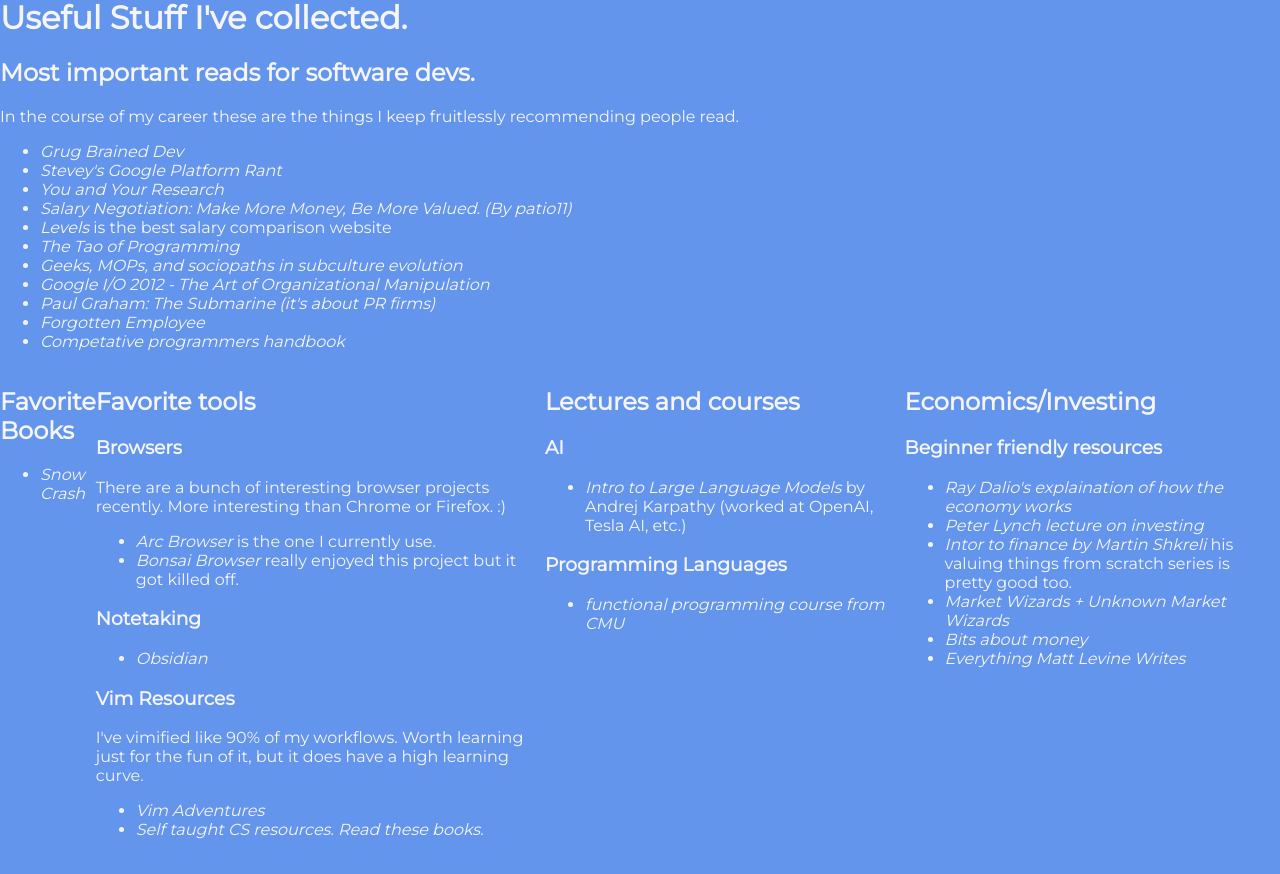
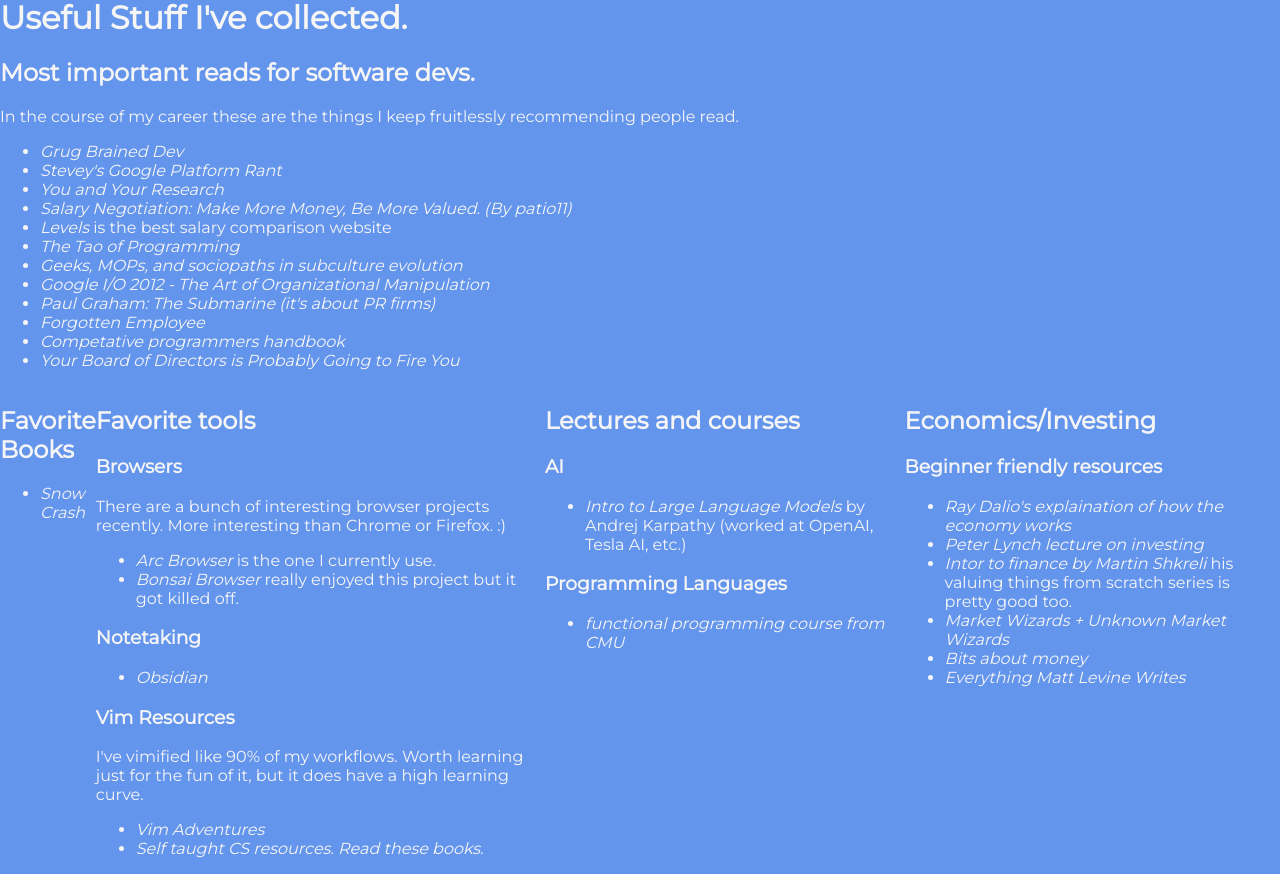
Before and after one commit to ChristianBako/christianbako.github.io, a Jekyll site: the page built from index.html, in a window 1280 px wide and 900 px high, scrolled down 853 px, cut to the strip 26-900 px from the top of the window. Built offline with Jekyll 4.4.1, drawn with Linux system fonts in a browser that asks for light colours.

Commit message:
Update index.html

```diff
--- a/index.html
+++ b/index.html
@@ -354,6 +354,8 @@ Have fun :)
     <li><a href="https://paulgraham.com/submarine.html">Paul Graham: The Submarine (it's about PR firms)</a></li>
     <li><a href="https://sites.google.com/site/forgottenemployee/">Forgotten Employee</a></li>
     <li><a href="https://cses.fi/book/book.pdf">Competative programmers handbook </a></li>
+    <li><a href="https://reactionwheel.net/2021/11/your-boards-of-directors-is-probably-going-to-fire-you.html">Your Board of Directors is Probably Going to Fire You
+</a></li>
 </ul>
 <div class="resourcesContainer">
     <div>
```
